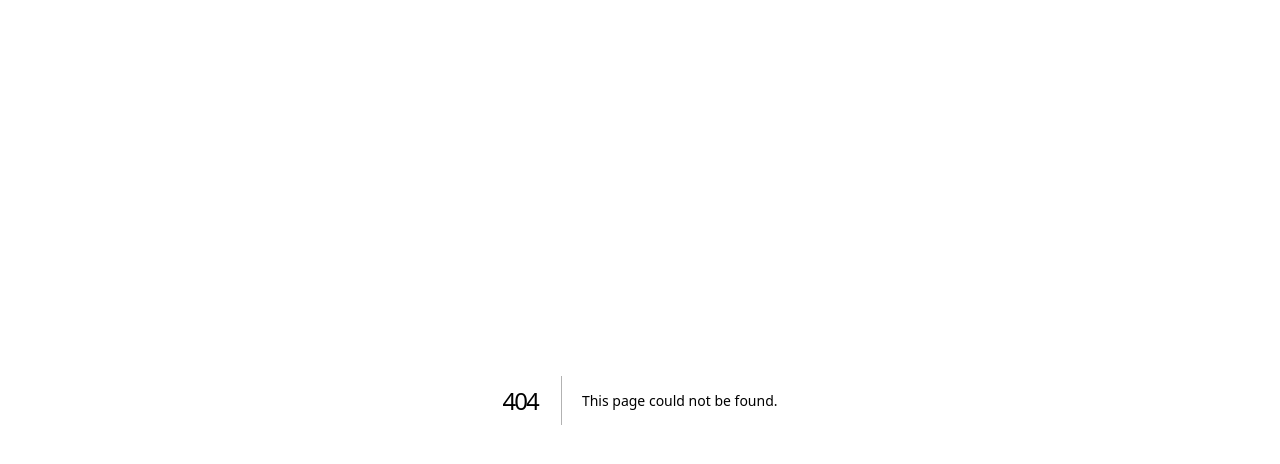
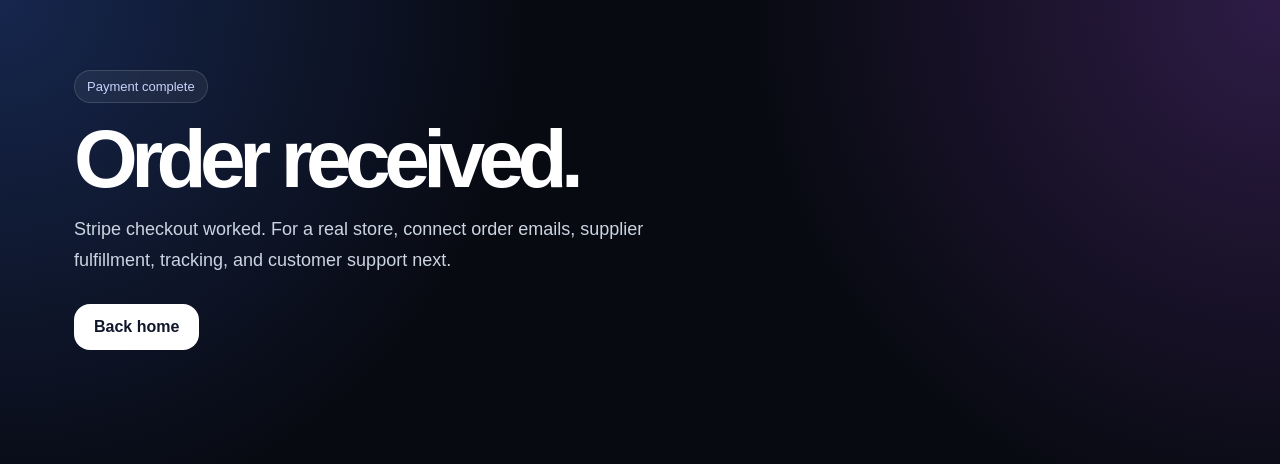
Before and after one commit to Allianzee/Dropshipsite, a Next.js app: page /success in a window 1280 px wide. Before the commit this address had no page. Shown: the top 464 px of the page. Built offline with nearby package versions, Linux system fonts and the light colour scheme.

Commit message:
Add SuccessPage component for order confirmation

```diff
--- /dev/null
+++ b/app/success/page.tsx
@@ -0,0 +1,19 @@
+export default function SuccessPage() {
+  return (
+    <main className="page">
+      <section className="hero">
+        <div>
+          <span className="badge">Payment complete</span>
+          <h1>Order received.</h1>
+          <p>
+            Stripe checkout worked. For a real store, connect order emails,
+            supplier fulfillment, tracking, and customer support next.
+          </p>
+          <div className="ctaRow">
+            <a className="btn btnPrimary" href="/">Back home</a>
+          </div>
+        </div>
+      </section>
+    </main>
+  );
+}
```
